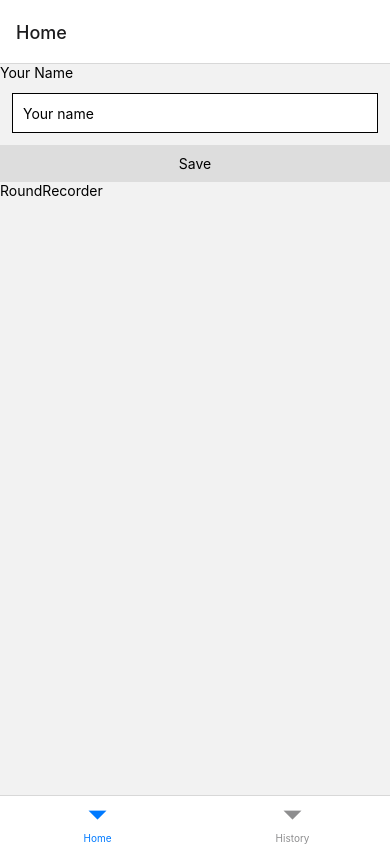
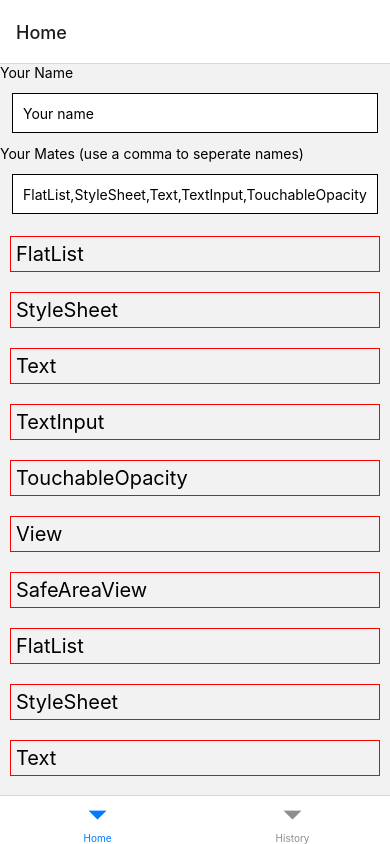
Before and after one commit to CapSap/whoseDrinkNative, a React Native app: screen /Home in a window 390 px wide. Built offline with nearby package versions, Linux system fonts and the light colour scheme.

Commit message:
add list of mate names

```diff
--- a/src/components/NamesInput.tsx
+++ b/src/components/NamesInput.tsx
@@ -1,16 +1,57 @@
 import React, {useState} from 'react';
 import {
+  FlatList,
   StyleSheet,
   Text,
   TextInput,
   TouchableOpacity,
   View,
+  SafeAreaView,
 } from 'react-native';
+
+type MateItemProps = {
+  item: string;
+};
+
+const Mate: React.FC<MateItemProps> = ({item}) => {
+  return (
+    <View style={styles.mateContainer}>
+      <Text style={styles.mate}>{item}</Text>
+    </View>
+  );
+};
 
 export const NamesInput: React.FC = () => {
   const [userName, setuserName] = useState('');
+  const [mates, setMates] = useState([
+    'FlatList',
+    'StyleSheet',
+    'Text',
+    'TextInput',
+    'TouchableOpacity',
+    'View',
+    'SafeAreaView',
+    'FlatList',
+    'StyleSheet',
+    'Text',
+    'TextInput',
+    'TouchableOpacity',
+    'View',
+    'SafeAreaView',
+    'FlatList',
+    'StyleSheet',
+    'Text',
+    'TextInput',
+    'TouchableOpacity',
+    'View',
+    'SafeAreaView',
+  ]);
 
   return (
+    <View>
+      <View style={styles.flatListContainer}>
+        <FlatList
+          ListHeaderComponent={
             <View>
               <Text>Your Name</Text>
               <TextInput
@@ -19,9 +60,25 @@ export const NamesInput: React.FC = () => {
                 placeholder="Your name"
                 defaultValue={userName}
               />
+              <Text>Your Mates (use a comma to seperate names)</Text>
+              <TextInput
+                style={styles.input}
+                onChangeText={newText => setMates(newText.split(','))}
+                placeholder="Your mates"
+                defaultValue={mates.toString()}
+              />
+            </View>
+          }
+          ListFooterComponent={
             <TouchableOpacity style={styles.button}>
               <Text>Save</Text>
             </TouchableOpacity>
+          }
+          data={mates}
+          renderItem={Mate}
+          keyExtractor={(item, index) => item + index}
+        />
+      </View>
     </View>
   );
 };
@@ -39,4 +96,15 @@ const styles = StyleSheet.create({
     backgroundColor: '#DDDDDD',
     padding: 10,
   },
+  mateContainer: {
+    margin: 10,
+  },
+  mate: {
+    padding: 5,
+    fontSize: 20,
+    borderColor: 'red',
+    borderStyle: 'solid',
+    borderWidth: 1,
+  },
+  flatListContainer: {},
 });
```
Lines whose indentation alone changed are shown as unchanged.
